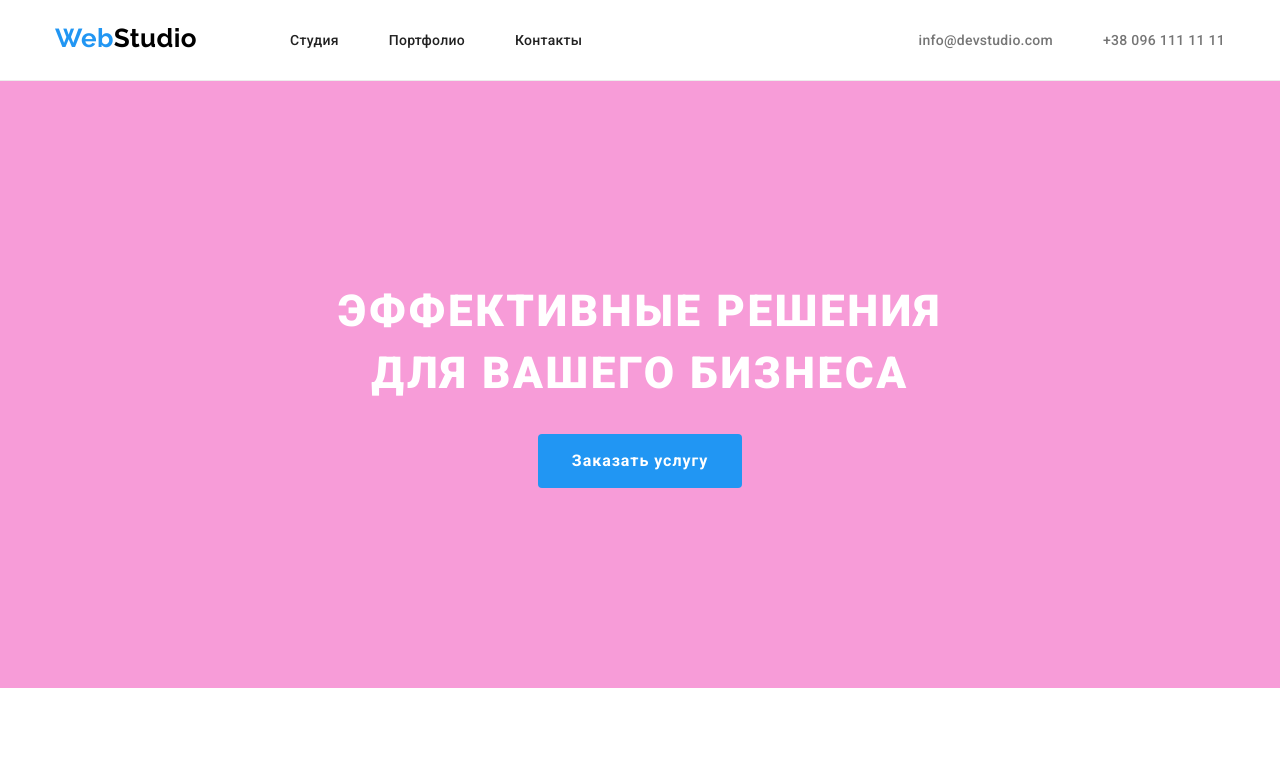
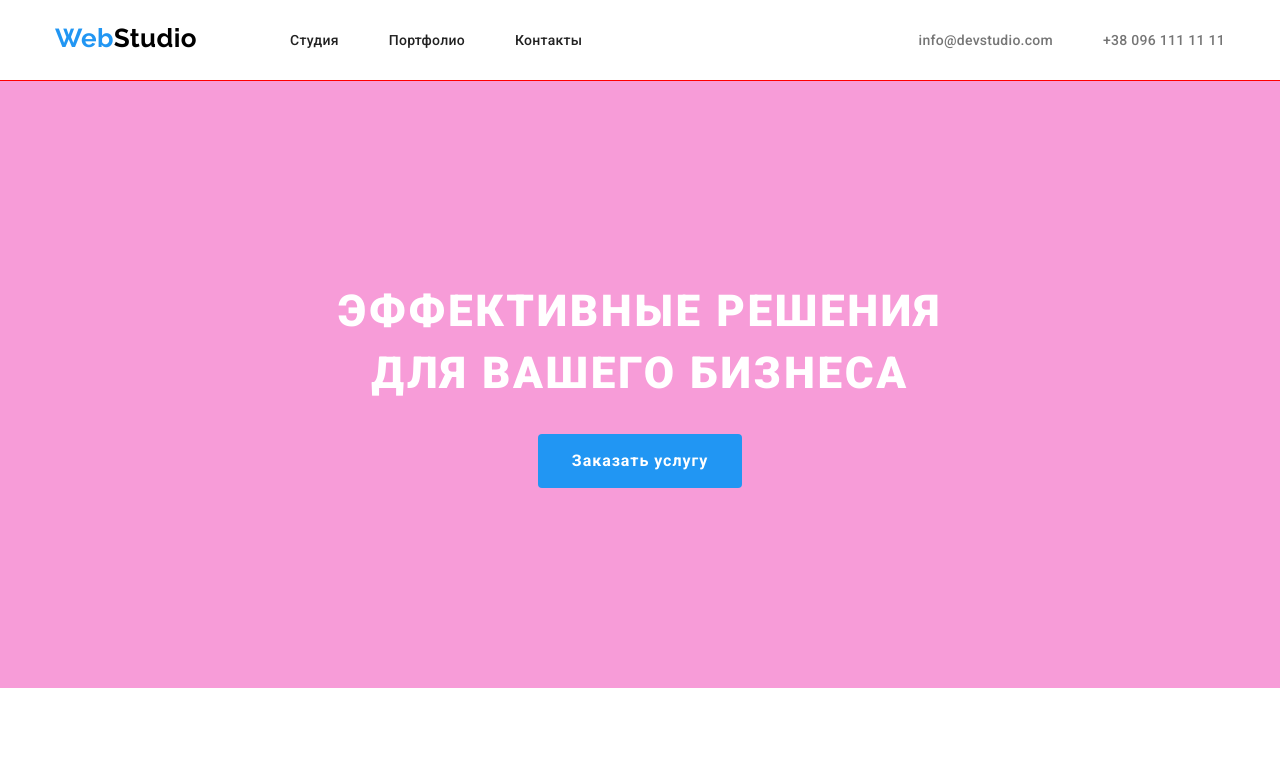
Before and after one commit to Oleksandra-Mas/html1, a plain HTML site: page index.html in a window 1280 px wide. Shown: the top 779 px of the page. Drawn offline with nearby package versions, Linux system fonts and the light colour scheme.

Commit message:
Update styles.css

```diff
--- a/css/styles.css
+++ b/css/styles.css
@@ -70,7 +70,7 @@ p {
   align-items: center;
 }
 .header {
-  border-bottom: 1px solid var(--border-color);
+  border-bottom: 1px solid red;
 }
 .header-container,
 .site-nav,
```
